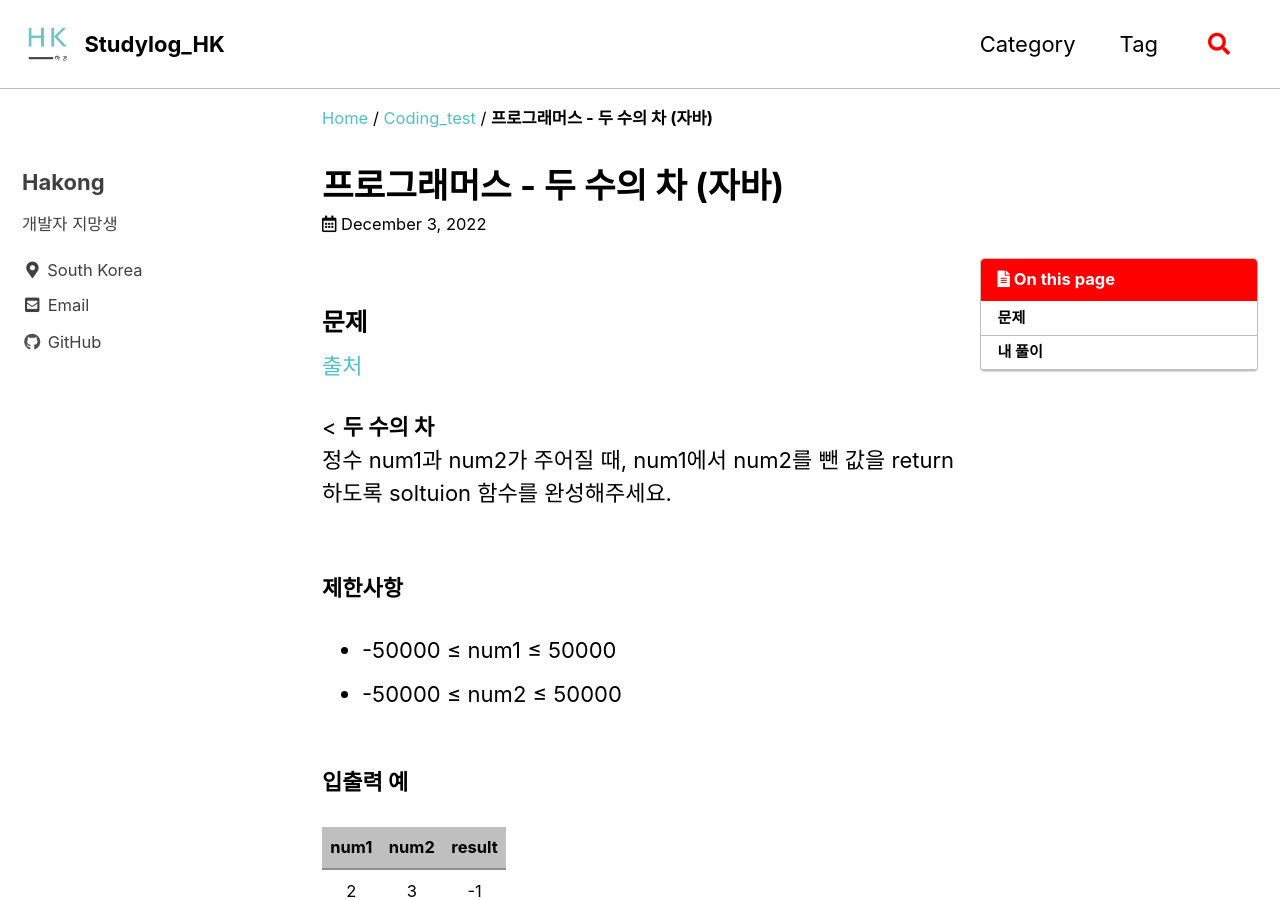
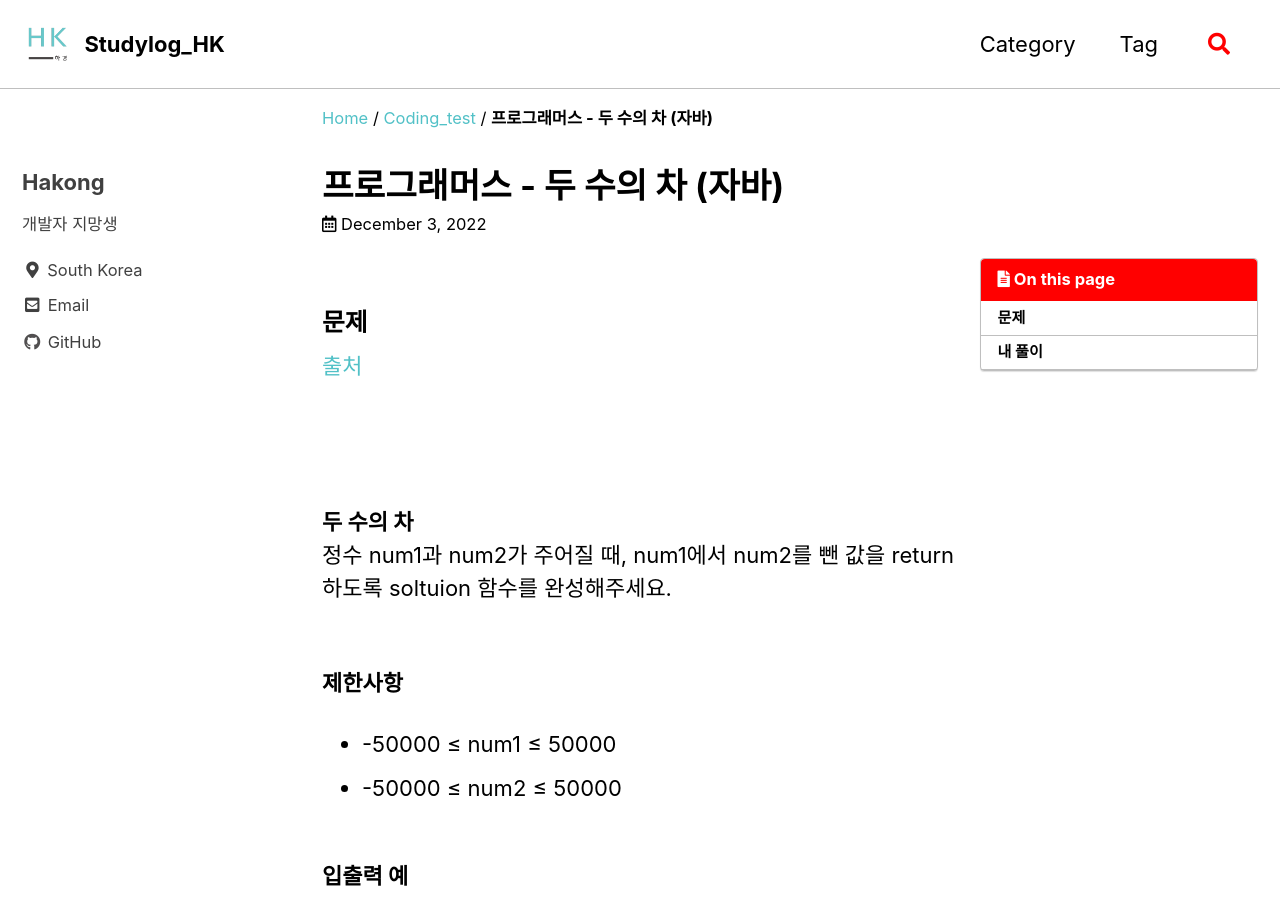
Before and after one commit to xxxjoyxxx/xxxjoyxxx.github.io, a Jekyll site: the page built from _posts/2022-12-03-1203test4.md, in a window 1280 px wide and 900 px high. Built offline with Jekyll 4.4.1, drawn with Linux system fonts in a browser that asks for light colours; cached includes are drawn as plain includes; some web fonts are replaced.

Commit message:
Update 2022-12-03-1203test4.md

```diff
--- a/_posts/2022-12-03-1203test4.md
+++ b/_posts/2022-12-03-1203test4.md
@@ -10,7 +10,8 @@ toc_sticky: true
 ### 문제
 [출처](https://school.programmers.co.kr/learn/courses/30/lessons/120803){:target="_blank"}
 
-<
+<br/><br/>
+
 **두 수의 차** <br/>
 정수 num1과 num2가 주어질 때, num1에서 num2를 뺀 값을 return하도록 soltuion 함수를 완성해주세요. <br/><br/>
 
```
